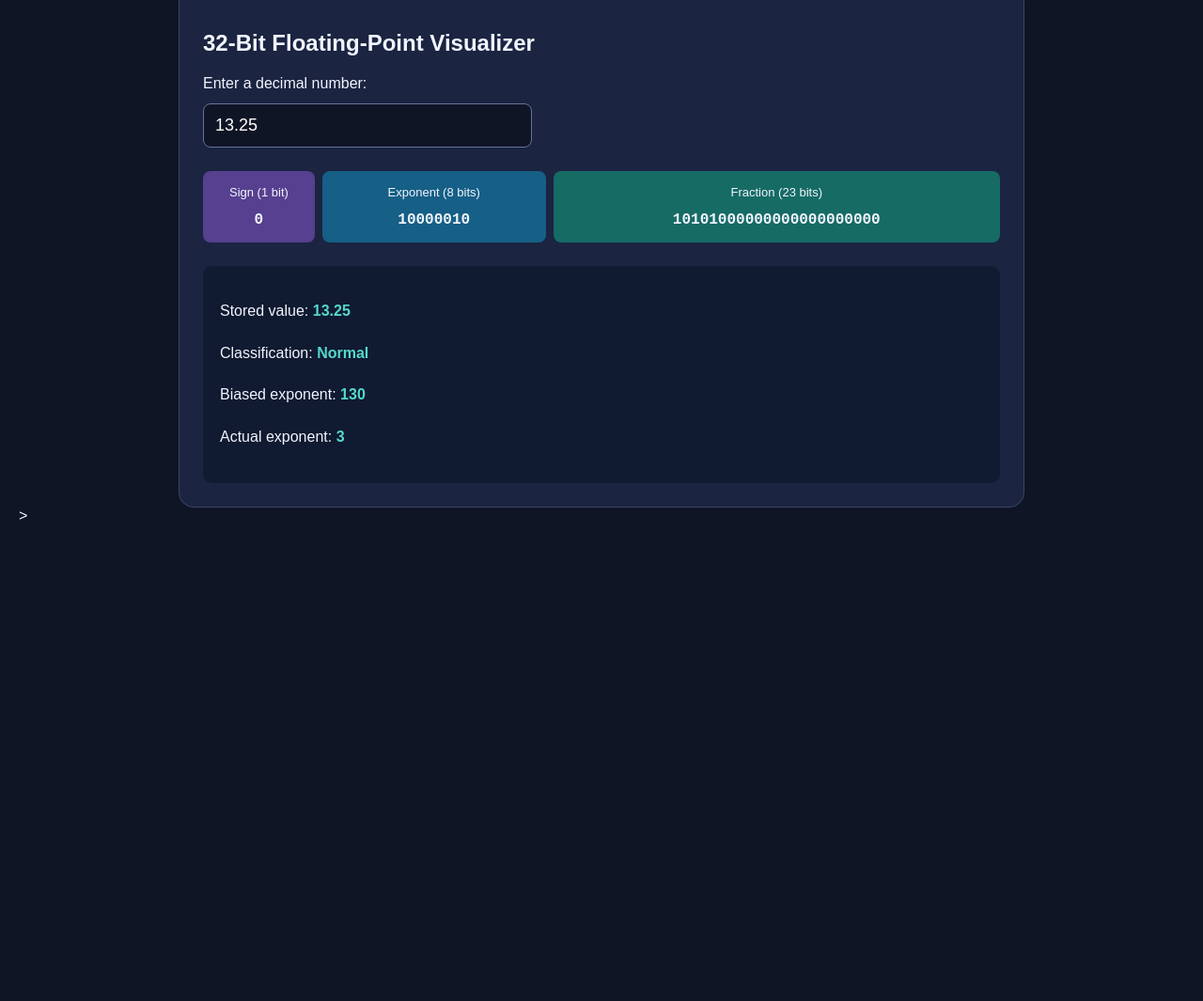
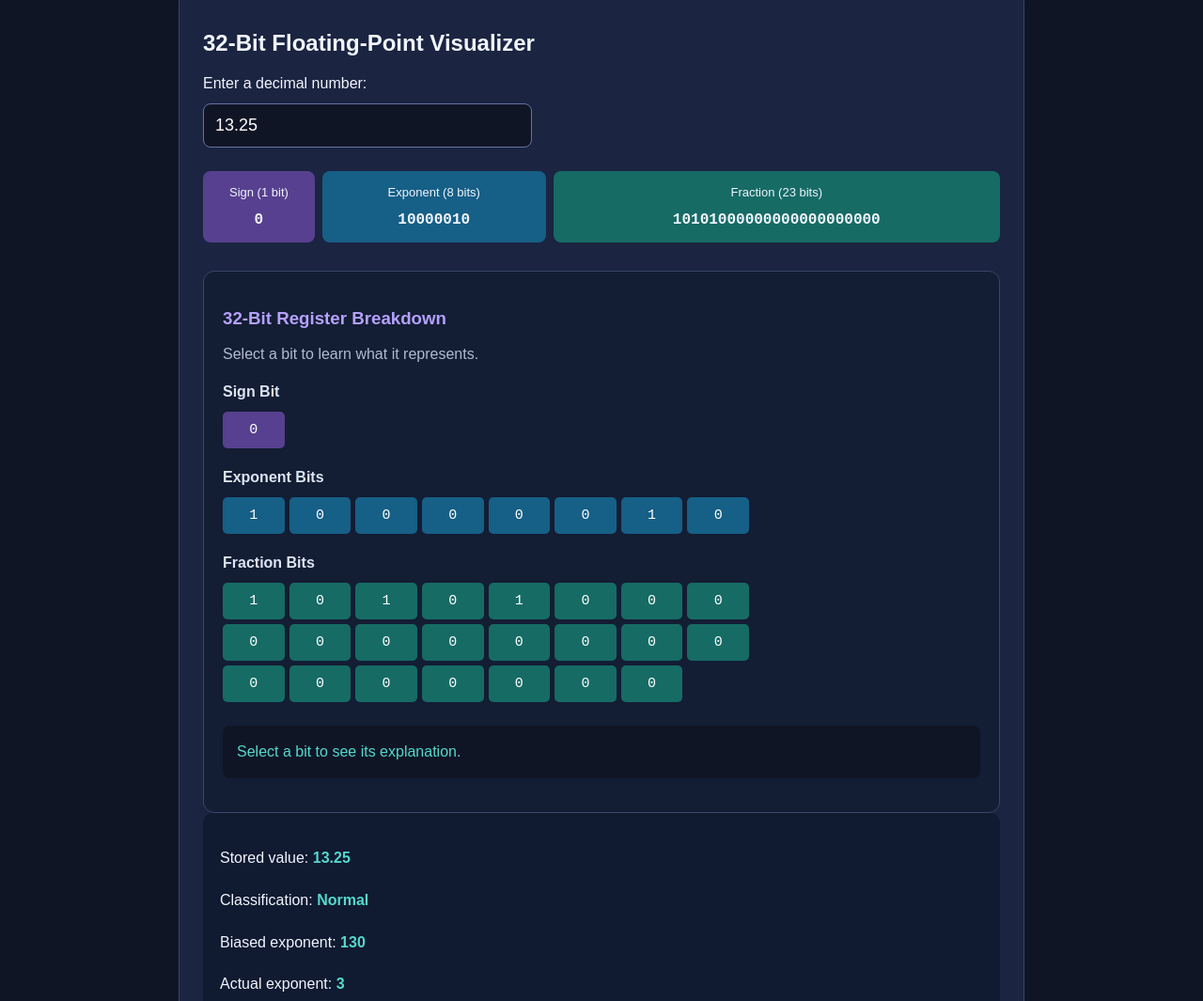
Before and after one commit to taragamache13/legv8-arithmetic-lab, a plain HTML site: page web/index.html in a window 1280 px wide. Shown: the part 205-1270 px from the top of the page at 94% size. Before the commit the page ends 800 px from the top, so only its background shows below. Drawn offline with Linux system fonts and the light colour scheme.

Commit message:
Add interactive 32-bit register visualization

```diff
--- a/web/app.js
+++ b/web/app.js
@@ -1,4 +1,81 @@
 const input = document.getElementById("number");
+
+
+function renderBitCells(bits) {
+    const groups = [
+        {
+            id: "sign-cells",
+            value: bits ? bits.slice(0, 1) : "",
+            start: 31,
+            type: "sign"
+        },
+        {
+            id: "exponent-cells",
+            value: bits ? bits.slice(1, 9) : "",
+            start: 30,
+            type: "exponent"
+        },
+        {
+            id: "fraction-cells",
+            value: bits ? bits.slice(9) : "",
+            start: 22,
+            type: "fraction"
+        }
+    ];
+
+    const details = document.getElementById("bit-details");
+
+    details.textContent = bits
+        ? "Select a bit to see its explanation."
+        : "Enter a valid number to inspect its bits.";
+
+    for (const group of groups) {
+        const container = document.getElementById(group.id);
+
+        container.replaceChildren();
+
+        [...group.value].forEach((bit, index) => {
+            const position = group.start - index;
+            const cell = document.createElement("button");
+
+            cell.type = "button";
+            cell.className = `bit-cell ${group.type}-cell`;
+            cell.textContent = bit;
+
+            cell.title = `${group.type} bit ${position}: ${bit}`;
+            cell.setAttribute("aria-label", cell.title);
+
+            cell.addEventListener("click", () => {
+                let explanation;
+
+                if (group.type === "sign") {
+                    explanation = bit === "0"
+                        ? "Sign bit 31: positive sign."
+                        : "Sign bit 31: negative sign.";
+
+                } else if (group.type === "exponent") {
+                    const weight = 2 ** (position - 23);
+
+                    explanation =
+                        `Exponent bit ${position} is ${bit}. ` +
+                        `Its weight in the biased exponent is ${weight}.`;
+
+                } else {
+                    const power = position - 23;
+
+                    explanation =
+                        `Fraction bit ${position} is ${bit}. ` +
+                        `Its fraction weight is 2^${power}.`;
+                }
+
+                details.textContent = explanation;
+            });
+
+            container.appendChild(cell);
+        });
+    }
+}
+
 
 function updateDisplay() {
     const raw = input.value.trim();
@@ -16,6 +93,7 @@ const input = document.getElementById("number");
             document.getElementById(id).textContent = "—";
         }
 
+        renderBitCells(null);
         return;
     }
 
@@ -83,6 +161,7 @@ const input = document.getElementById("number");
         !Number.isFinite(stored)
             ? "This number exceeds the finite float32 range."
             : "";
+            renderBitCells(bits);
 }
 
 input.addEventListener("input", updateDisplay);
--- a/web/index.html
+++ b/web/index.html
@@ -58,6 +58,36 @@
 
             </div>
 
+
+            <section class="register-detail">
+
+                <h3>32-Bit Register Breakdown</h3>
+
+                <p class="register-help">
+                    Select a bit to learn what it represents.
+                </p>
+
+                <div class="register-group">
+                    <h4>Sign Bit</h4>
+                    <div id="sign-cells" class="bit-grid"></div>
+                </div>
+
+                <div class="register-group">
+                    <h4>Exponent Bits</h4>
+                    <div id="exponent-cells" class="bit-grid"></div>
+                </div>
+
+                <div class="register-group">
+                    <h4>Fraction Bits</h4>
+                    <div id="fraction-cells" class="bit-grid"></div>
+                </div>
+
+                <p id="bit-details" role="status">
+                    Select a bit to see its explanation.
+                </p>
+
+            </section>
+
             <div class="results">
                 <p>
                     Stored value:
--- a/web/styles.css
+++ b/web/styles.css
@@ -105,3 +105,107 @@ input:focus {
         font-size: 15px;
     }
 }
+
+/* =========================================
+   Interactive 32-Bit Register Display
+   ========================================= */
+
+.register-detail {
+    margin-top: 30px;
+    padding: 20px;
+    background: #131d33;
+    border: 1px solid #384668;
+    border-radius: 12px;
+}
+
+.register-detail h3 {
+    color: #b5a1ff;
+}
+
+.register-help {
+    color: #aebbd1;
+}
+
+.register-group {
+    margin-top: 22px;
+}
+
+.register-group h4 {
+    color: #dce4f4;
+    margin-bottom: 12px;
+}
+
+/* Layout for individual binary bits */
+
+.bit-grid {
+    display: grid;
+    grid-template-columns: repeat(8, minmax(0, 1fr));
+    gap: 5px;
+    max-width: 560px;
+}
+
+/* Individual bit buttons */
+
+.bit-cell {
+    min-width: 0;
+    padding: 10px 0;
+    border: 1px solid transparent;
+    border-radius: 5px;
+    color: white;
+    font-family: monospace;
+    font-size: 15px;
+    cursor: pointer;
+    transition: transform 0.2s, border-color 0.2s;
+}
+
+.bit-cell:hover {
+    transform: translateY(-3px);
+    border-color: #ffffff;
+}
+
+.bit-cell:focus-visible {
+    outline: 2px solid #ffffff;
+    outline-offset: 2px;
+}
+
+/* Color-coded register sections */
+
+.sign-cell {
+    background: #57408f;
+}
+
+.exponent-cell {
+    background: #165f86;
+}
+
+.fraction-cell {
+    background: #166b65;
+}
+
+/* Bit explanation panel */
+
+#bit-details {
+    margin-top: 25px;
+    padding: 15px;
+    border-radius: 8px;
+    background: #101526;
+    color: #55d8cb;
+    line-height: 1.6;
+}
+
+/* Mobile adjustments */
+
+@media (max-width: 600px) {
+    .register-detail {
+        padding: 12px;
+    }
+
+    .bit-grid {
+        gap: 3px;
+    }
+
+    .bit-cell {
+        font-size: 13px;
+        padding: 9px 0;
+    }
+}
```
Lines whose indentation alone changed are shown as unchanged.
